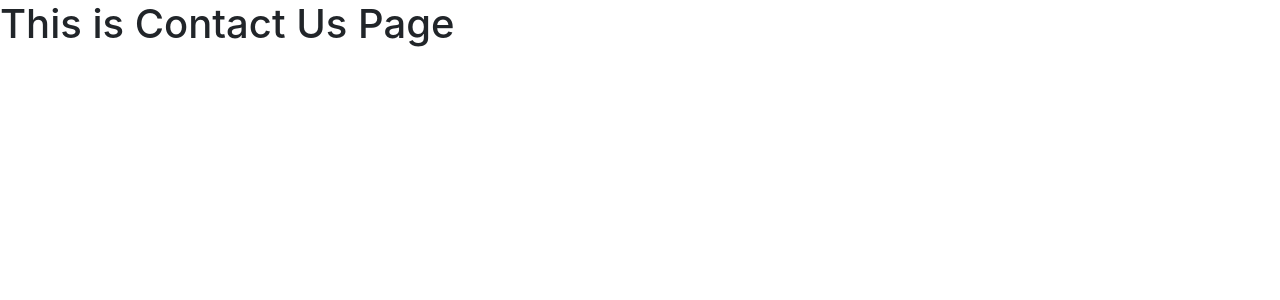
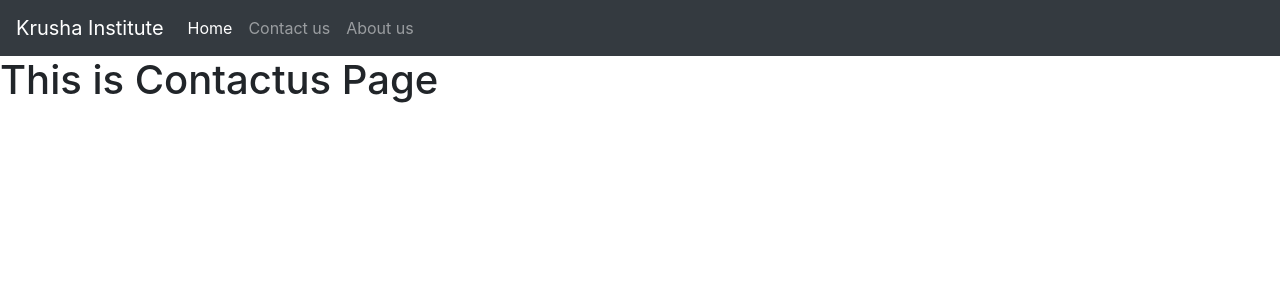
Before and after one commit to shahkrusha7/djangoProject-hello, a Django app: page /hello/contactus/ in a window 1280 px wide. Shown: the top 300 px of the page. Run offline with Django 5.2, Linux system fonts and the light colour scheme.

Commit message:
Bootstarp has been applied to html pages

```diff
--- /dev/null
+++ b/templates/hello/basepage.html
@@ -0,0 +1,35 @@
+<!DOCTYPE html>
+<html lang="en">
+<head>
+    <meta charset="UTF-8">
+    <title>{% block title %}{% endblock %}</title>
+    <link rel="stylesheet" href="https://cdn.jsdelivr.net/npm/bootstrap@4.4.1/dist/css/bootstrap.min.css" integrity="sha384-Vkoo8x4CGsO3+Hhxv8T/Q5PaXtkKtu6ug5TOeNV6gBiFeWPGFN9MuhOf23Q9Ifjh" crossorigin="anonymous">
+</head>
+<body>
+<nav class="navbar navbar-expand-lg navbar-dark bg-dark">
+  <a class="navbar-brand" href="#">Krusha Institute</a>
+  <button class="navbar-toggler" type="button" data-toggle="collapse" data-target="#navbarNav" aria-controls="navbarNav" aria-expanded="false" aria-label="Toggle navigation">
+    <span class="navbar-toggler-icon"></span>
+  </button>
+  <div class="collapse navbar-collapse" id="navbarNav">
+    <ul class="navbar-nav">
+      <li class="nav-item active">
+        <a class="nav-link" href="{% url 'hello-home' %}">Home <span class="sr-only">(current)</span></a>
+      </li>
+      <li class="nav-item">
+        <a class="nav-link" href="{% url 'hello-contactus' %}">Contact us</a>
+      </li>
+      <li class="nav-item">
+        <a class="nav-link" href="{% url 'hello-aboutus' %}">About us</a>
+      </li>
+    </ul>
+  </div>
+</nav>
+{% block body %}
+{% endblock %}
+<script src="https://code.jquery.com/jquery-3.4.1.slim.min.js" integrity="sha384-J6qa4849blE2+poT4WnyKhv5vZF5SrPo0iEjwBvKU7imGFAV0wwj1yYfoRSJoZ+n" crossorigin="anonymous"></script>
+<script src="https://cdn.jsdelivr.net/npm/popper.js@1.16.0/dist/umd/popper.min.js" integrity="sha384-Q6E9RHvbIyZFJoft+2mJbHaEWldlvI9IOYy5n3zV9zzTtmI3UksdQRVvoxMfooAo" crossorigin="anonymous"></script>
+<script src="https://cdn.jsdelivr.net/npm/bootstrap@4.4.1/dist/js/bootstrap.min.js" integrity="sha384-wfSDF2E50Y2D1uUdj0O3uMBJnjuUD4Ih7YwaYd1iqfktj0Uod8GCExl3Og8ifwB6" crossorigin="anonymous"></script>
+
+</body>
+</html>
--- a/templates/hello/contactus.html
+++ b/templates/hello/contactus.html
@@ -1,15 +1,9 @@
-<!DOCTYPE html>
-<html lang="en">
-<head>
-    <meta charset="UTF-8">
-    <title>Contact Us</title>
-    <link rel="stylesheet" href="https://cdn.jsdelivr.net/npm/bootstrap@4.4.1/dist/css/bootstrap.min.css" integrity="sha384-Vkoo8x4CGsO3+Hhxv8T/Q5PaXtkKtu6ug5TOeNV6gBiFeWPGFN9MuhOf23Q9Ifjh" crossorigin="anonymous">
+{% extends "hello/basepage.html" %}
 
-</head>
-<body>
-<h1>This is Contact Us Page</h1>
-<script src="https://code.jquery.com/jquery-3.4.1.slim.min.js" integrity="sha384-J6qa4849blE2+poT4WnyKhv5vZF5SrPo0iEjwBvKU7imGFAV0wwj1yYfoRSJoZ+n" crossorigin="anonymous"></script>
-<script src="https://cdn.jsdelivr.net/npm/popper.js@1.16.0/dist/umd/popper.min.js" integrity="sha384-Q6E9RHvbIyZFJoft+2mJbHaEWldlvI9IOYy5n3zV9zzTtmI3UksdQRVvoxMfooAo" crossorigin="anonymous"></script>
-<script src="https://cdn.jsdelivr.net/npm/bootstrap@4.4.1/dist/js/bootstrap.min.js" integrity="sha384-wfSDF2E50Y2D1uUdj0O3uMBJnjuUD4Ih7YwaYd1iqfktj0Uod8GCExl3Og8ifwB6" crossorigin="anonymous"></script>
-</body>
-</html>
+{% block title %}
+HomePage
+{% endblock %}
+
+{% block body %}
+    <h1>This is Contactus Page</h1>
+{% endblock %}
```
Also changed, not shown: templates/hello/aboutus.html (+7 -14 lines), templates/hello/home.html (+8 -13 lines).
